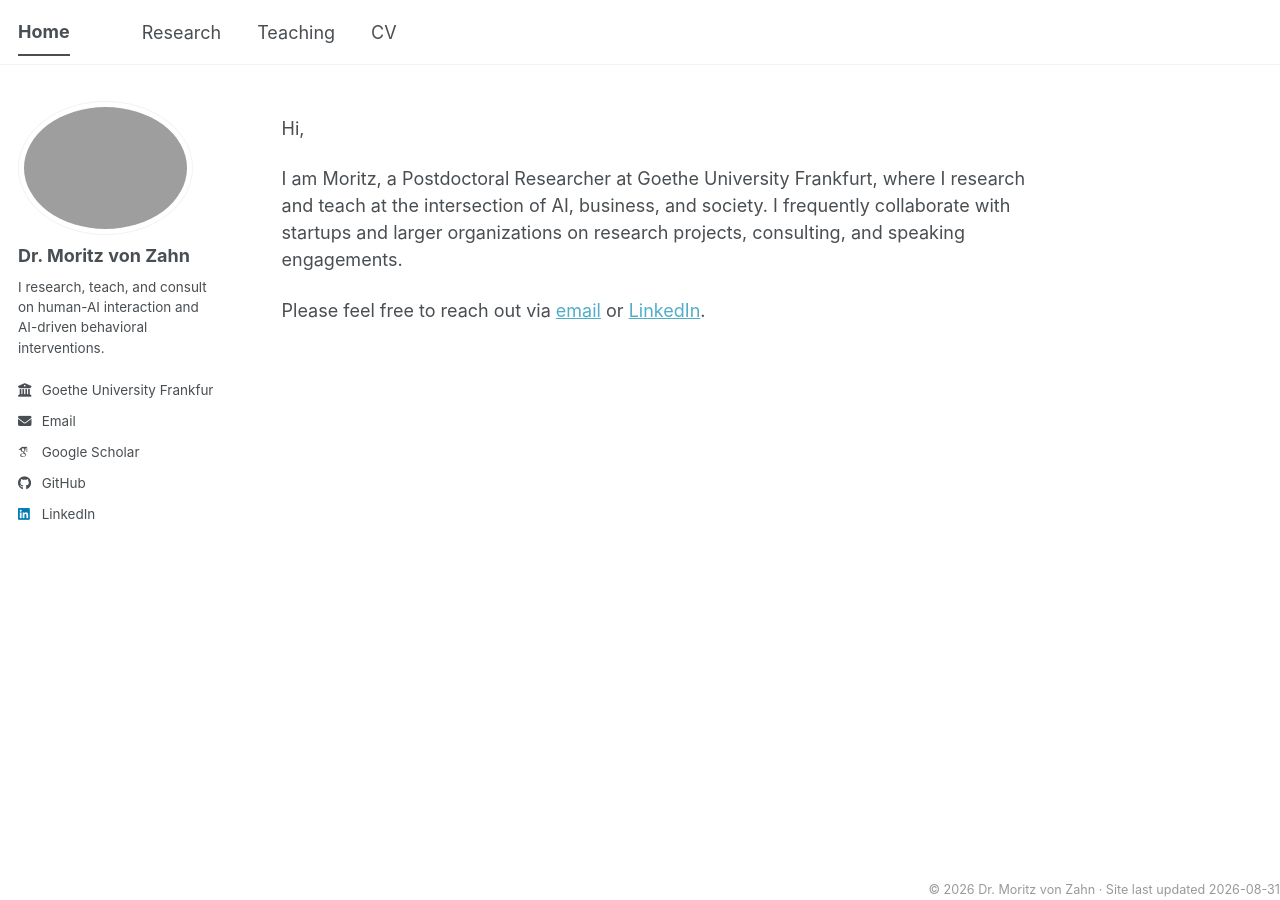
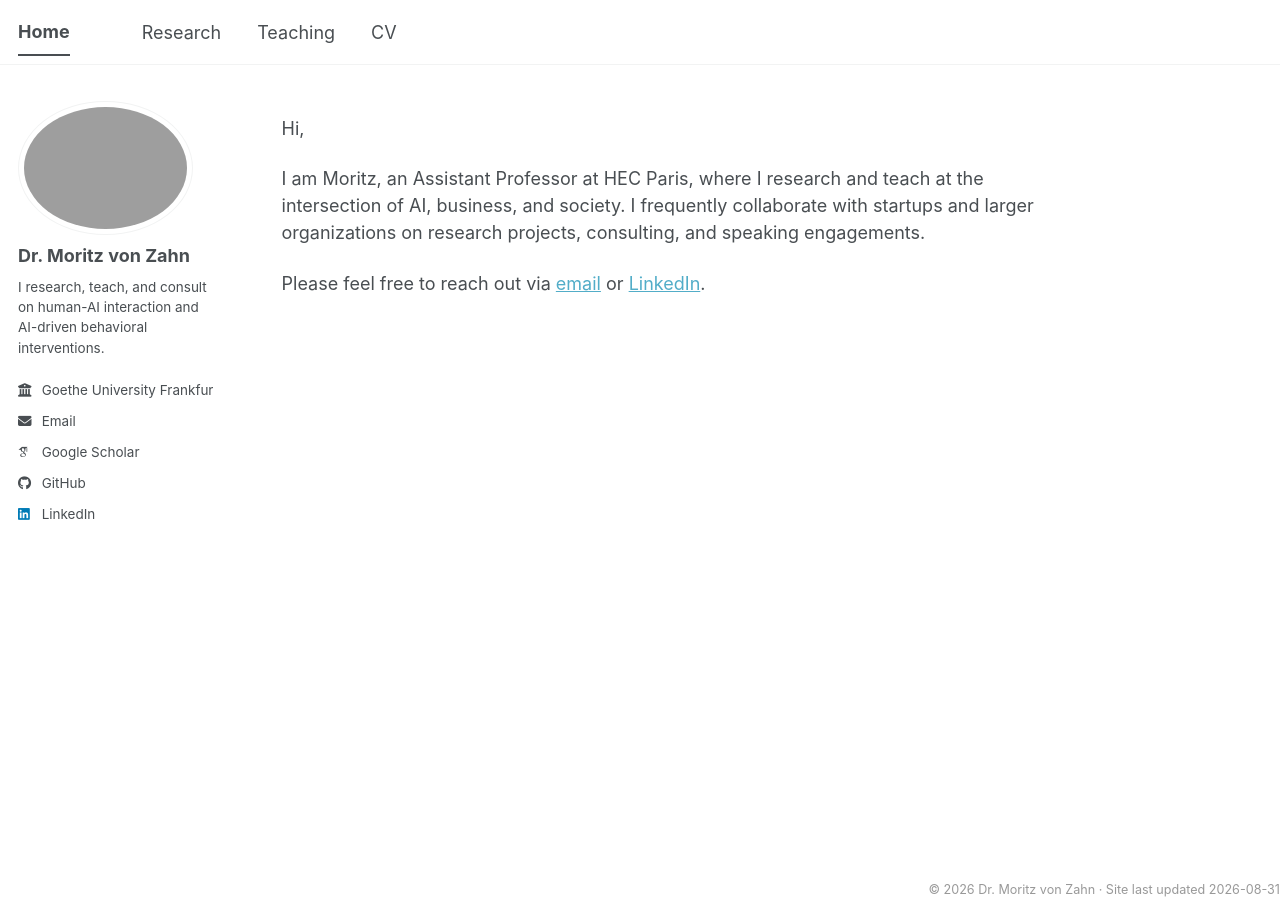
Before and after one commit to moritzvz/moritzvz.github.io, a Jekyll site: the page built from _pages/about.md, in a window 1280 px wide. Built offline with Jekyll 4.4.1, drawn with Linux system fonts in a browser that asks for light colours; some web fonts are replaced; a script bundle is joined from its source files by our own code; library files that are not in the unit come from our copies.

Commit message:
Update HEC details in about.md

```diff
--- a/_pages/about.md
+++ b/_pages/about.md
@@ -9,6 +9,6 @@ redirect_from:
 
 Hi,
 
-I am Moritz, a Postdoctoral Researcher at Goethe University Frankfurt, where I research and teach at the intersection of AI, business, and society. I frequently collaborate with startups and larger organizations on research projects, consulting, and speaking engagements.
+I am Moritz, an Assistant Professor at HEC Paris, where I research and teach at the intersection of AI, business, and society. I frequently collaborate with startups and larger organizations on research projects, consulting, and speaking engagements.
 
-Please feel free to reach out via [email](mailto:vonzahn@its.uni-frankfurt.de) or <a href="https://www.linkedin.com/in/moritz-von-zahn" target="_blank" rel="noopener noreferrer">LinkedIn</a>.
+Please feel free to reach out via [email](mailto:von-zahn@hec.fr) or <a href="https://www.linkedin.com/in/moritz-von-zahn" target="_blank" rel="noopener noreferrer">LinkedIn</a>.
```
